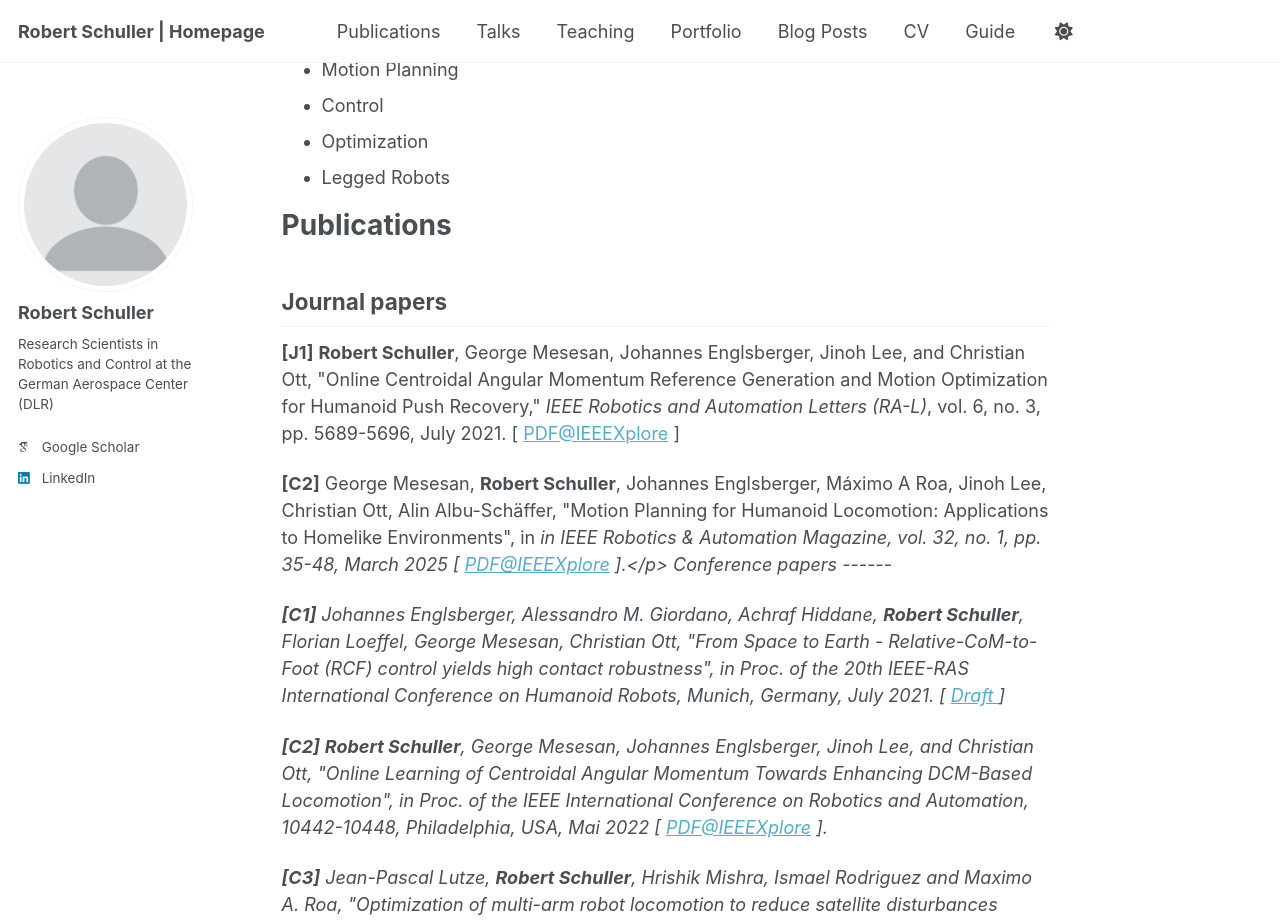
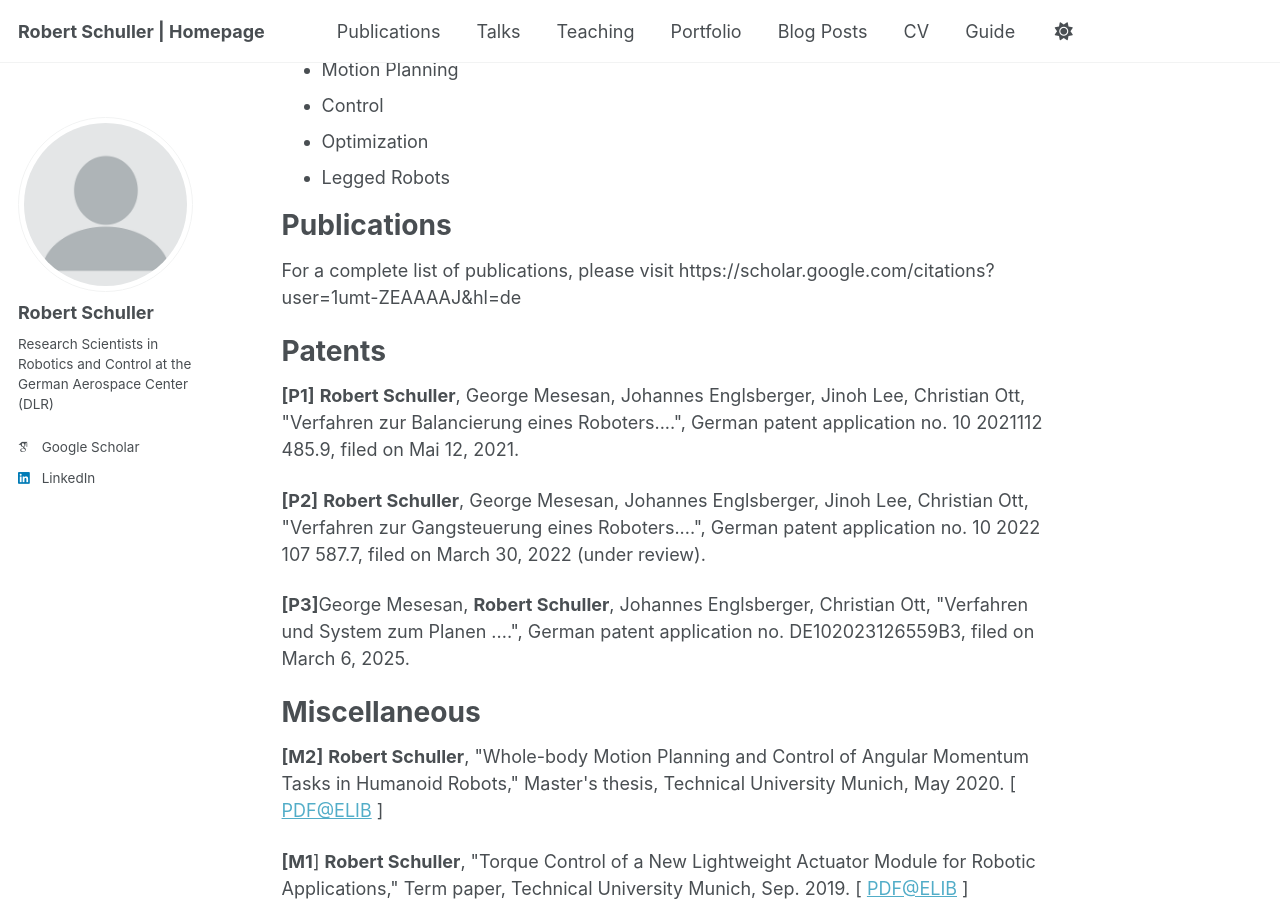
Before and after one commit to RoSchuller/RoSchuller.github.io, a Jekyll site: the page built from _pages/about.md, in a window 1280 px wide and 1400 px high, scrolled down 331 px. Shown: the top 922 px of the window. Built offline with Jekyll 4.4.1, drawn with Linux system fonts in a browser that asks for light colours; some web fonts are replaced; some of the changed text lies outside the part shown.

Commit message:
Update about.md

```diff
--- a/_pages/about.md
+++ b/_pages/about.md
@@ -21,24 +21,7 @@ Interests
 Publications
 ======
 
-Journal papers
-------
-<p>
-<strong>&#91;J1&#93;</strong>&nbsp;<strong>Robert Schuller</strong>, George&nbsp;Mesesan, Johannes Englsberger, Jinoh Lee, and Christian Ott, &quot;Online Centroidal Angular Momentum Reference Generation and Motion Optimization for Humanoid Push Recovery,&quot;&nbsp;<em>IEEE Robotics and Automation Letters &#40;RA-L&#41;</em>, vol. 6, no. 3, pp. 5689-5696, July 2021. &#91; <a href="https://ieeexplore.ieee.org/abstract/document/9435940">PDF@IEEEXplore</a> &#93;<a accesskey="4" href="https://ieeexplore.ieee.org/stamp/stamp.jsp?arnumber=9435940" id="123" lang="89" name="67" title="10" type="11"></a><a href="https://ieeexplore.ieee.org/stamp/stamp.jsp?arnumber=9435940" name="PDF@IEEEXplore"></a></p>
-<p>
-<strong>&#91;C2&#93;</strong> George Mesesan, <strong>Robert Schuller</strong>, Johannes Englsberger, Máximo A Roa, Jinoh Lee, Christian Ott, Alin Albu-Schäffer, &quot;Motion Planning for Humanoid Locomotion: Applications to Homelike Environments&quot;, in <i> in IEEE Robotics & Automation Magazine, vol. 32, no. 1, pp. 35-48, March 2025 &#91; <a href="https://ieeexplore.ieee.org/stamp/stamp.jsp?arnumber=10852154">PDF@IEEEXplore</a> &#93;.</p>
-
-Conference papers
-------
-<p>
-<strong>&#91;C1&#93;</strong> Johannes Englsberger, Alessandro M. Giordano, Achraf Hiddane, <strong>Robert Schuller</strong>, Florian Loeffel, George Mesesan, Christian Ott, &quot;From Space to Earth - Relative-CoM-to-Foot &#40;RCF&#41; control yields high contact robustness&quot;, in <i>Proc. of the 20th IEEE-RAS International Conference on Humanoid Robots</i>, Munich, Germany, July 2021. &#91; <a href="https://elib.dlr.de/143111/1/Humanoids_2021_RCF.pdf">Draft </a>&#93;</p>
-<p>
-<strong>&#91;C2&#93;</strong> <strong>Robert Schuller</strong>, George&nbsp;Mesesan, Johannes Englsberger, Jinoh Lee, and Christian Ott, &quot;Online Learning of Centroidal Angular Momentum Towards Enhancing DCM-Based Locomotion&quot;, in <i>Proc. of the IEEE International Conference on Robotics and Automation</i>, 10442-10448, Philadelphia, USA, Mai 2022 &#91; <a href="https://ieeexplore.ieee.org/abstract/document/9811708">PDF@IEEEXplore</a> &#93;.</p>
-<p>
-<strong>&#91;C3&#93;</strong> Jean-Pascal Lutze, <strong>Robert Schuller</strong>, Hrishik Mishra, Ismael Rodriguez and Maximo A. Roa, &quot;<span lang="EN-US" style="mso-ansi-language:EN-US">Optimization of multi-arm robot locomotion to reduce satellite disturbances during in-orbit assembly</span>&quot;, in <i>Proc. of the IEEE Aerospace Conference</i>, 1-11, Big Sky, MT, USA, Mai 2022 &#91; <a href="https://ieeexplore.ieee.org/abstract/document/10115776">PDF@IEEEXplore</a> &#93;.</p>
-<strong>&#91;C2&#93;</strong> Sait Sovukluk, <strong>Robert Schuller</strong>, Johannes Englsberger, Christian Ott, &quot;Realtime Limb Trajectory Optimization for Humanoid Running Through Centroidal Angular Momentum Dynamics&quot;, in <i>Proc. of the IEEE International Conference on Robotics and Automation</i>, Atlanta, USA, Mai 2025 &#91; <a href="https://arxiv.org/abs/2501.17351">Draft</a> &#93;.</p>
-<p>
-<strong>&#91;C2&#93;</strong> Connor W Herron, <strong>Robert Schuller</strong>, Benjamin C Beiter, Robert J Griffin, Alexander Leonessa, Johannes Englsberger, &quot;Angular Divergent Component of Motion: A step towards planning Spatial DCM Objectives for Legged Robots&quot;, in <i>Proc. of the IEEE International Conference on Robotics and Automation</i>, Atlanta, USA, Mai 2025 &#91; <a href="https://arxiv.org/pdf/2409.12796">Draft</a> &#93;.</p>
+For a complete list of publications, please visit https://scholar.google.com/citations?user=1umt-ZEAAAAJ&hl=de
 
 Patents
 ======
```
